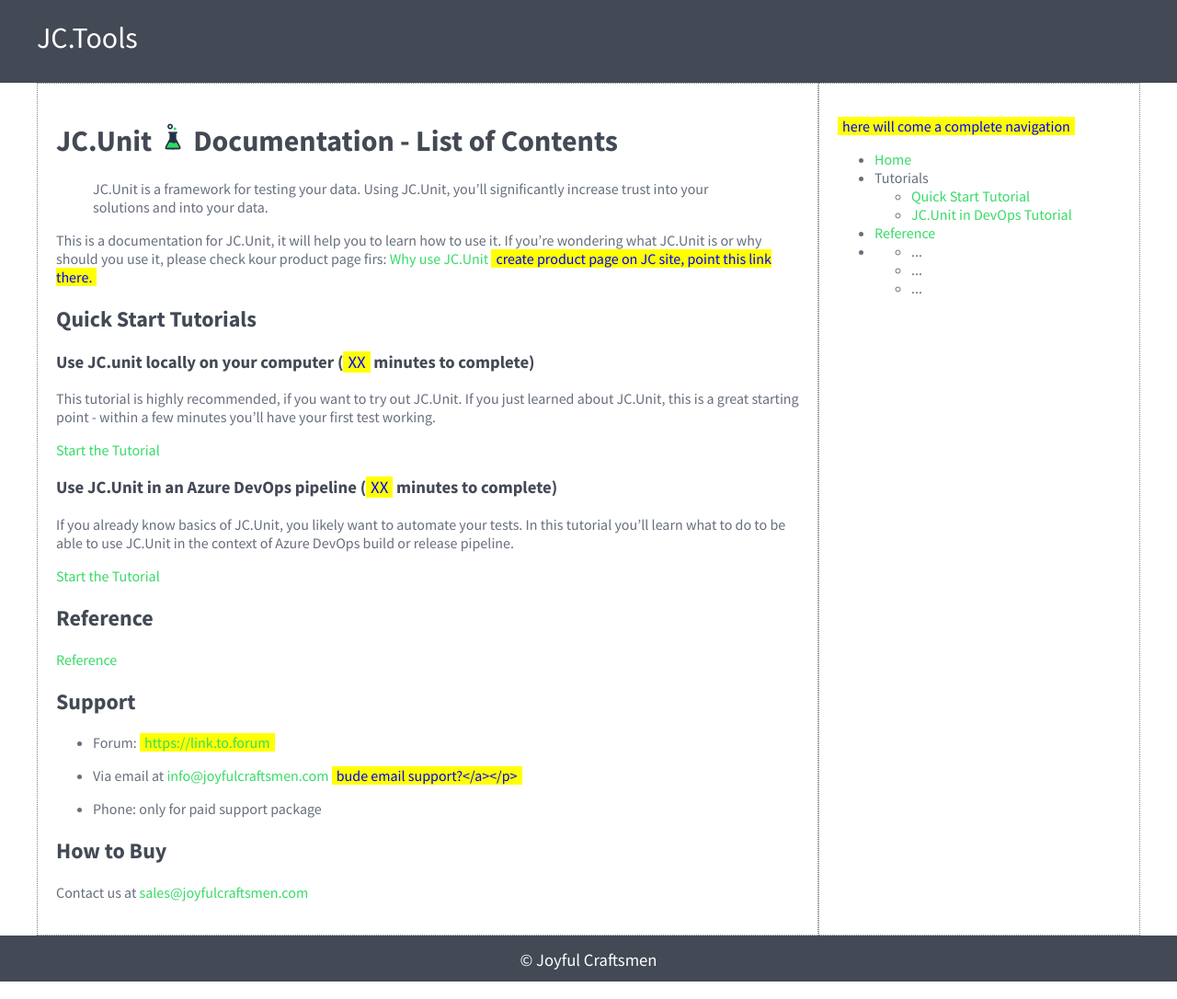
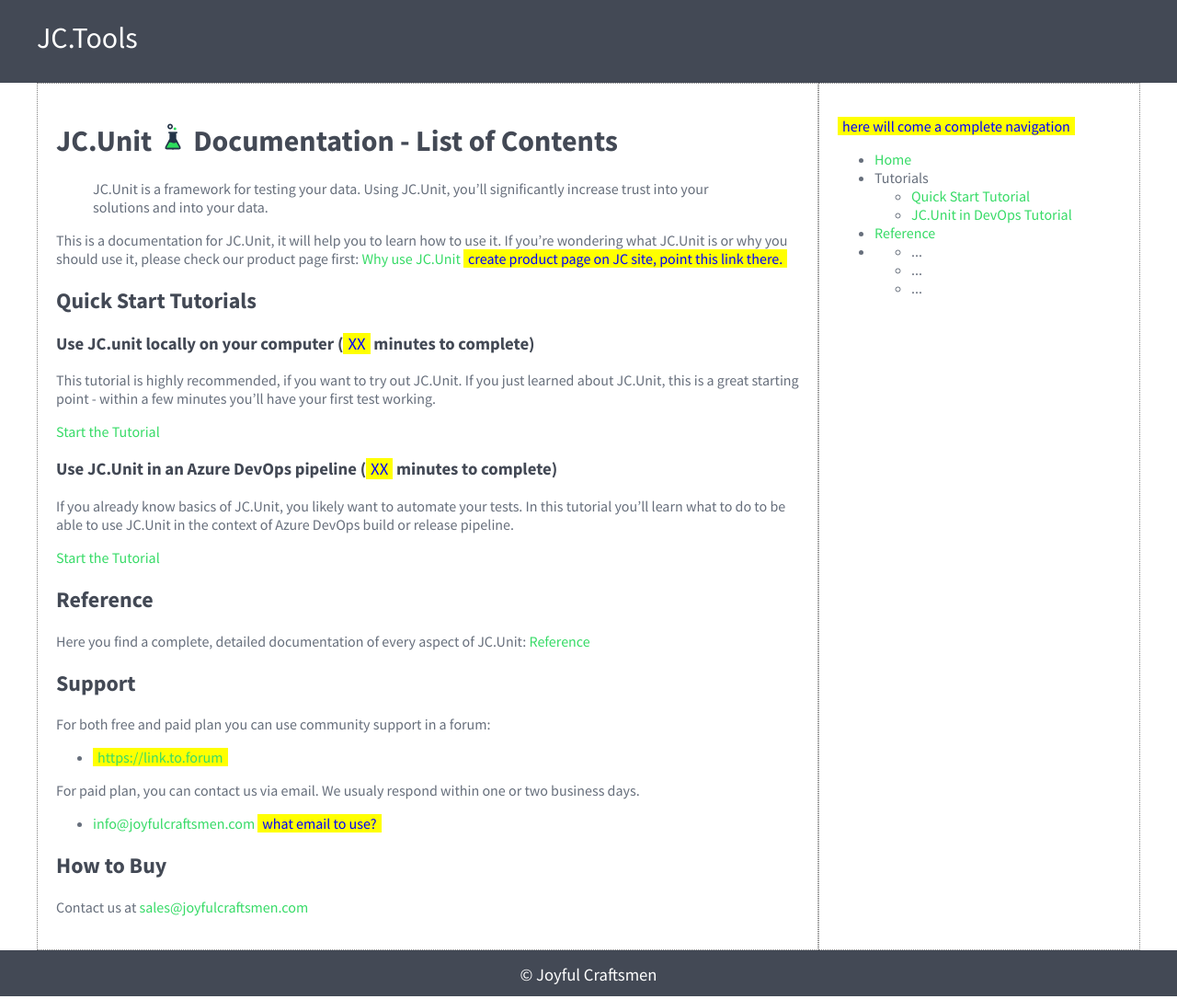
Before and after one commit to joyfulcraftsmen/JC.Tools, a Jekyll site: the page built from index.md, in a window 1280 px wide. Shown: the whole page at 92% size. Built offline with Jekyll 4.4.1, drawn with Linux system fonts in a browser that asks for light colours; our own code applies the rules of GitHub Pages for plain Markdown files.

Commit message:
Intro page adjusted.

```diff
--- a/index.md
+++ b/index.md
@@ -2,7 +2,7 @@
 
 > JC.Unit is a framework for testing your data. Using JC.Unit, you'll significantly increase trust into your solutions and into your data.
 
-This is a documentation for JC.Unit, it will help you to learn how to use it. If you're wondering what JC.Unit is or why should you use it, please check kour product page firs: [Why use JC.Unit](why-use-jc-unit) <span class="todo">create product page on JC site, point this link there.</span>
+This is a documentation for JC.Unit, it will help you to learn how to use it. If you're wondering what JC.Unit is or why you should use it, please check our product page first: [Why use JC.Unit](why-use-jc-unit) <span class="todo">create product page on JC site, point this link there.</span>
 
 ## Quick Start Tutorials
 
@@ -22,15 +22,18 @@
 
 ## Reference
 
-[Reference](./reference/index)
+Here you find a complete, detailed documentation of every aspect of JC.Unit: [Reference](./reference/index)
 
 ## Support
 
-* Forum: <span class="todo"><a href="#">https://link.to.forum</a></span>
+For both free and paid plan you can use community support in a forum:
 
-* Via email at <a href="mailto:info@joyfulcraftsmen.com">info@joyfulcraftsmen.com</a> <span class="todo">bude email support?</a></p>
+* <span class="todo"><a href="#">https://link.to.forum</a></span>
 
-* Phone: only for paid support package
+For paid plan, you can contact us via email. We usualy respond within one or two business days.
+
+* <a href="mailto:info@joyfulcraftsmen.com">info@joyfulcraftsmen.com</a> <span class="todo">what email to use?</span>
+
 
 
 ## How to Buy
```
